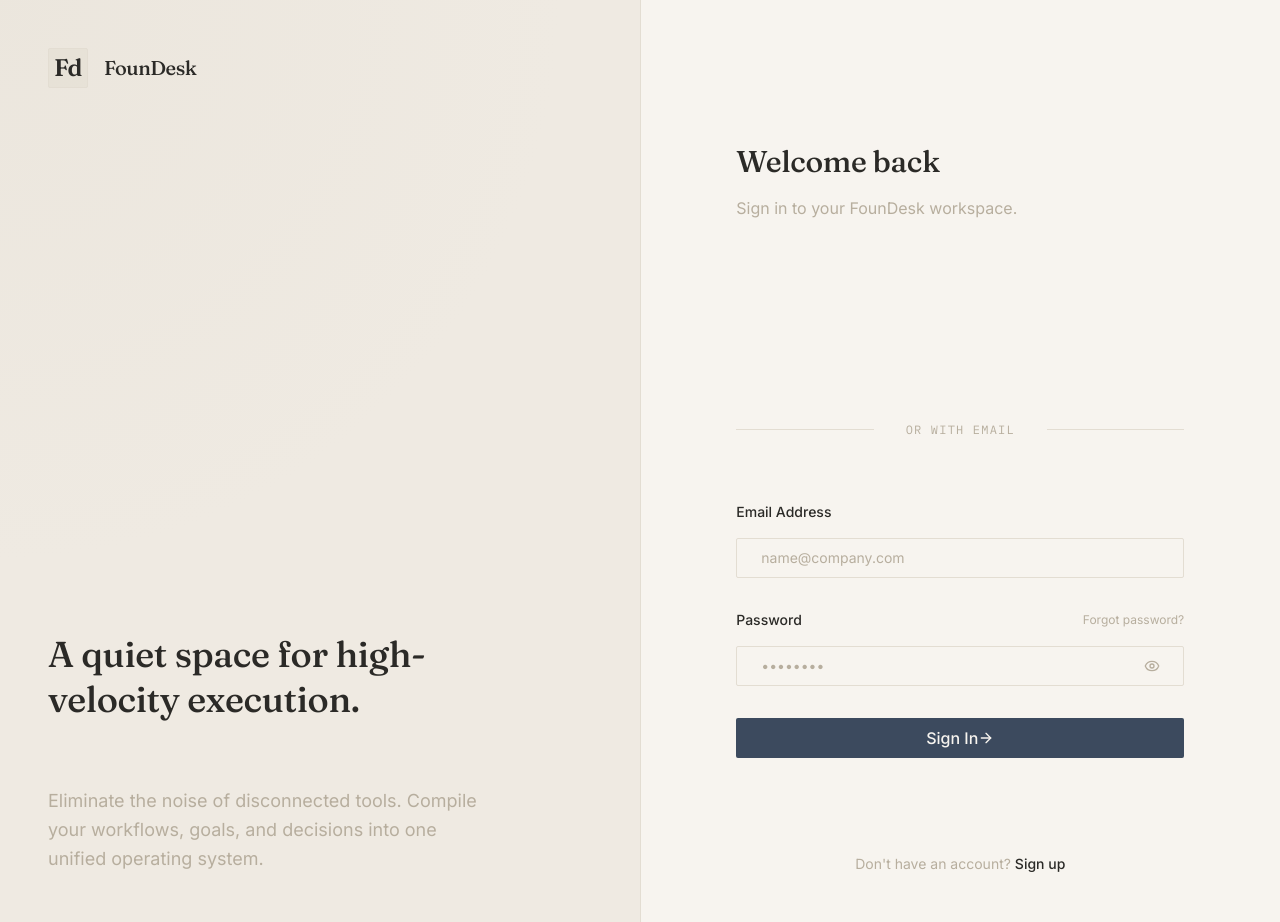
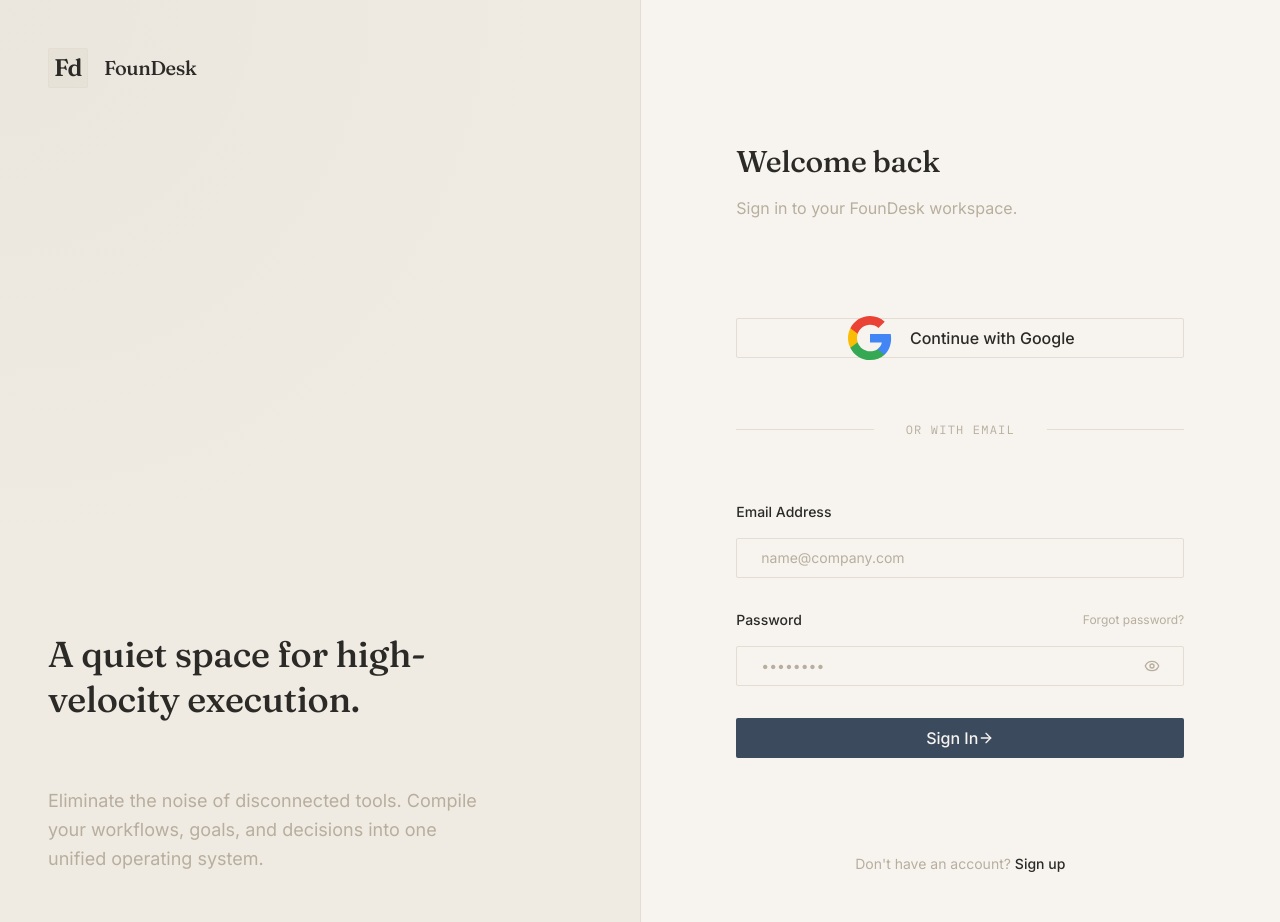
Before and after one commit to tharunprasadm2005/FounDesk, a React (Vite) app in the folder frontend/: page /login in a window 1280 px wide. Built offline with nearby package versions, Linux system fonts and the light colour scheme; no server answers; a web font is replaced by a local one.

Commit message:
Update frontend package dependencies and Login page

```diff
--- a/frontend/package.json
+++ b/frontend/package.json
@@ -17,6 +17,7 @@
     "@splinetool/react-spline": "^4.1.0",
     "@splinetool/runtime": "^1.12.97",
     "axios": "^1.17.0",
+    "class-variance-authority": "^0.7.1",
     "clsx": "^2.1.1",
     "framer-motion": "^12.40.0",
     "gsap": "^3.15.0",
--- a/frontend/src/pages/Login.jsx
+++ b/frontend/src/pages/Login.jsx
@@ -1,7 +1,7 @@
 import React, { useState } from "react";
 import { useNavigate } from "react-router-dom";
 import { LogIn, ArrowRight, Shield, Eye, EyeOff } from "lucide-react";
-import { GoogleLogin, GoogleOAuthProvider } from "@react-oauth/google";
+import { useGoogleLogin, GoogleOAuthProvider } from "@react-oauth/google";
 import api from "../utils/api";
 import Logo from "../components/Logo";
 import Button from "../components/ui/button";
@@ -20,6 +20,15 @@
   const [localError, setLocalError] = useState("");
 
   const error = authError || localError;
+
+  const loginGoogle = useGoogleLogin({
+    onSuccess: (codeResponse) => {
+      if (handleSuccess) {
+        handleSuccess({ credential: codeResponse.access_token });
+      }
+    },
+    onError: (error) => setLocalError("Google login failed")
+  });
 
   const handleSubmit = async (e) => {
     e.preventDefault();
@@ -81,18 +90,20 @@
 
           <div className="space-y-4">
             <div className="w-full flex justify-center">
-              <GoogleLogin
-                onSuccess={(credentialResponse) => {
-                  if (handleSuccess) handleSuccess(credentialResponse);
-                }}
-                onError={() => {
-                  setLocalError("Google login failed");
-                }}
-                shape="rectangular"
-                theme="outline"
-                size="large"
-                width="100%"
-              />
+              <Button
+                type="button"
+                variant="secondary"
+                className="w-full"
+                onClick={() => loginGoogle()}
+              >
+                <svg className="w-5 h-5 mr-2" viewBox="0 0 24 24" fill="currentColor">
+                  <path d="M22.56 12.25c0-.78-.07-1.53-.2-2.25H12v4.26h5.92c-.26 1.37-1.04 2.53-2.21 3.31v2.77h3.57c2.08-1.92 3.28-4.74 3.28-8.09z" fill="#4285F4"/>
+                  <path d="M12 23c2.97 0 5.46-.98 7.28-2.66l-3.57-2.77c-.98.66-2.23 1.06-3.71 1.06-2.86 0-5.29-1.93-6.16-4.53H2.18v2.84C3.99 20.53 7.7 23 12 23z" fill="#34A853"/>
+                  <path d="M5.84 14.09c-.22-.66-.35-1.36-.35-2.09s.13-1.43.35-2.09V7.07H2.18C1.43 8.55 1 10.22 1 12s.43 3.45 1.18 4.93l2.85-2.22.81-.62z" fill="#FBBC05"/>
+                  <path d="M12 5.38c1.62 0 3.06.56 4.21 1.64l3.15-3.15C17.45 2.09 14.97 1 12 1 7.7 1 3.99 3.47 2.18 7.07l3.66 2.84c.87-2.6 3.3-4.53 6.16-4.53z" fill="#EA4335"/>
+                </svg>
+                Continue with Google
+              </Button>
             </div>
 
             <div className="flex items-center gap-4 py-4">
```
Also changed, not shown: 1 other file (tests, documents, lock files or other folders).
